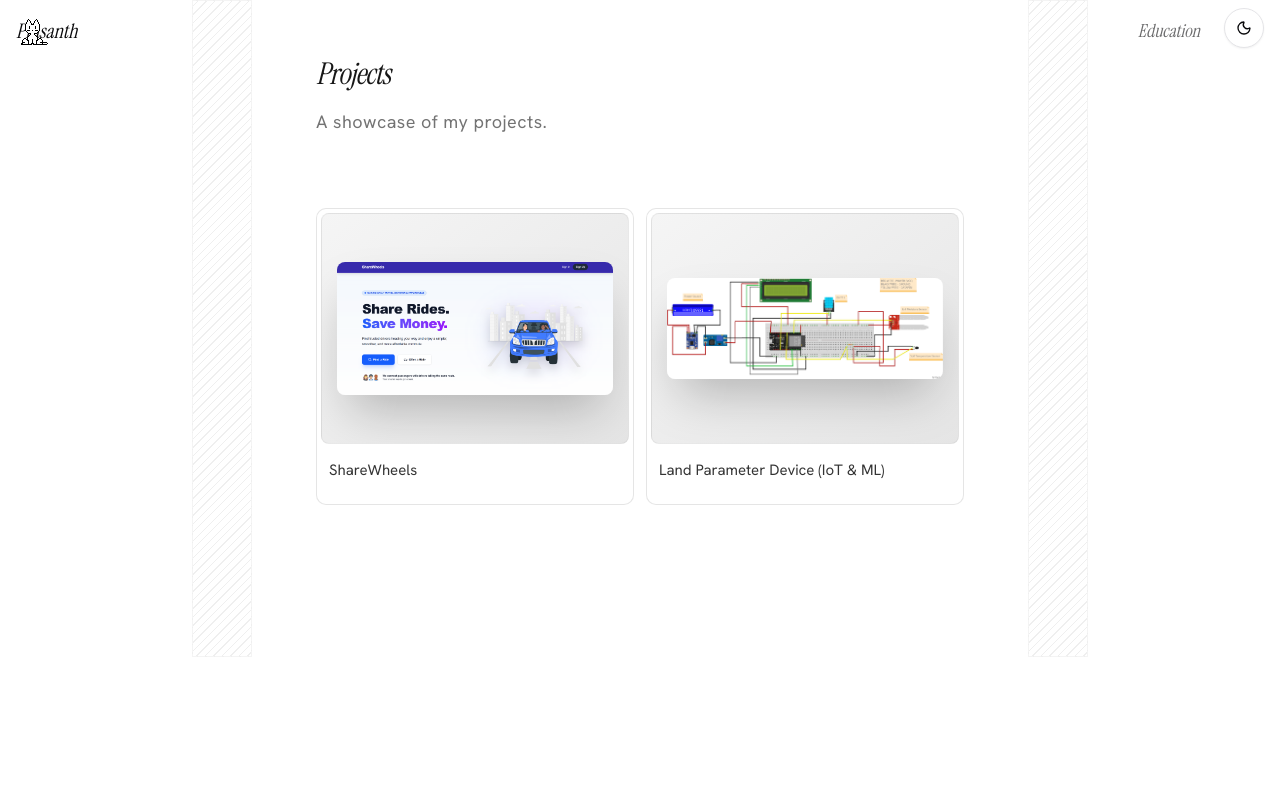
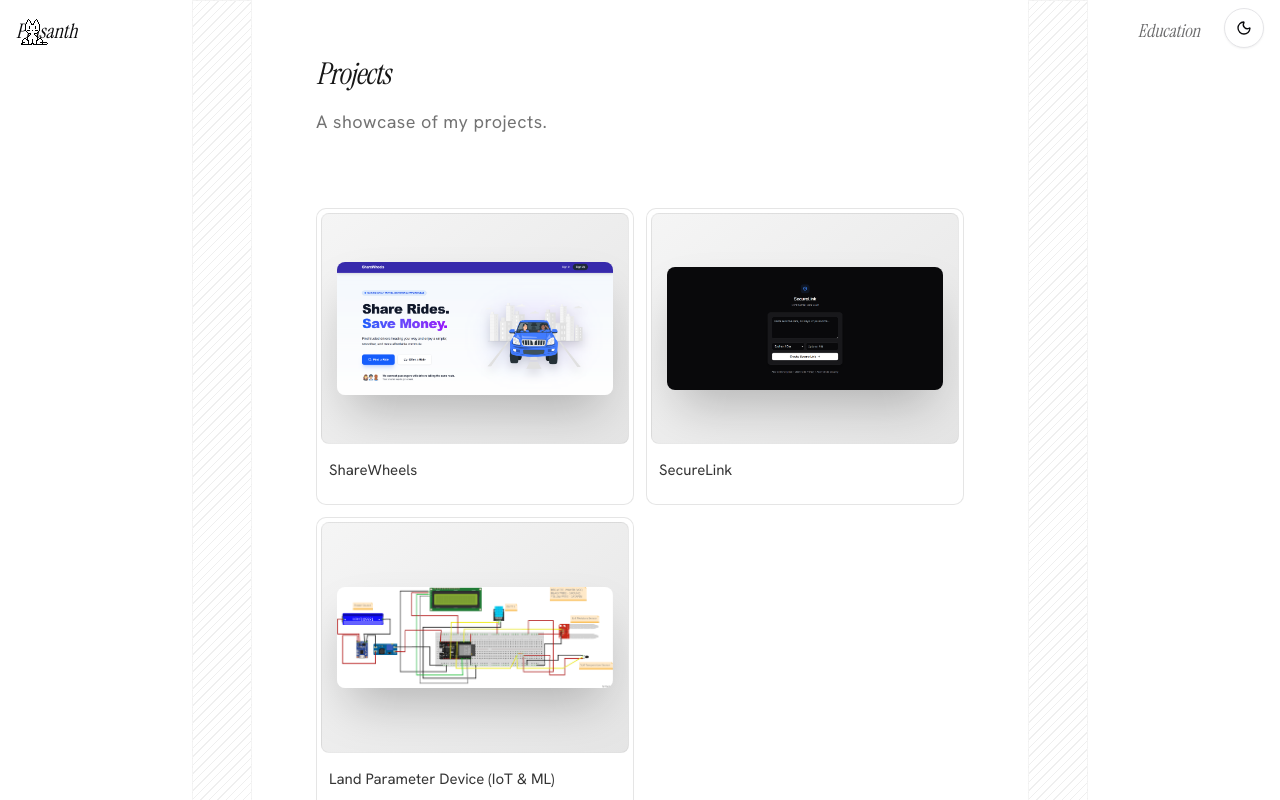
Before and after one commit to D-Prasanth-Kumar/portfolio, a Next.js app: page /projects in a window 1280 px wide. Shown: the top 800 px of the page. Built offline with nearby package versions, Linux system fonts and the light colour scheme.

Commit message:
Add SecureLink project

```diff
--- a/src/data/projects.ts
+++ b/src/data/projects.ts
@@ -19,6 +19,25 @@ export const projects: Project[] = [
       "React",
       "MySQL",
       "REST API"
+    ],
+  },
+  {
+    id: 'secure-link',
+    title: "SecureLink",
+    description: "A high-security, client-side encrypted vault for sharing temporary secrets with zero-knowledge architecture.",
+    longDescription: "SecureLink is a confidential data vault engineered for zero-knowledge privacy.\n\nClient-Side Security: Utilizes AES-256 encryption within the browser so that sensitive data is encrypted before it ever reaches the server. The decryption key remains in the URL fragment (#) and is never sent to the backend.\n\nBackend & Infrastructure: Powered by a Java Spring Boot microservice containerized with Docker and deployed on Render. Leverages MongoDB Atlas for highly available cloud data storage.\n\nKey Features: Implements a '3-Strike' security protocol (auto-destruction after 3 failed PIN attempts), time-based expiration (TTL), manual 'Burn on Read' functionality, and dynamic QR code generation for secure mobile sharing.",
+    liveLink: "https://secure-link-vault.vercel.app",
+    githubLink: "https://github.com/D-Prasanth-Kumar/SecureLink",
+    video: 'https://res.cloudinary.com/dfbtpurol/video/upload/v1770984268/Screen_Recording_2026-02-13_172919_jncqsd.mp4',
+    image: '/images/securelink.png',
+    tags: [
+      "Java",
+      "Spring Boot",
+      "MongoDB",
+      "Docker",
+      "React",
+      "AES-256",
+      "Web Crypto API"
     ],
   },
   {
```
Also changed, not shown: public/images/securelink.png (added).
